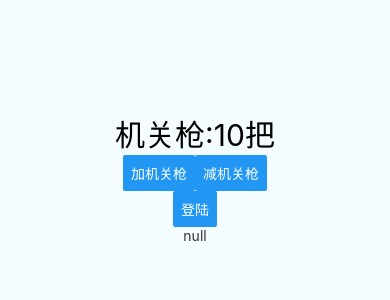
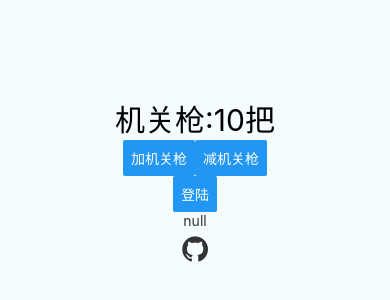
Before and after one commit to minedida/didaRN, a React Native app: screen / in a window 390 px wide. Shown: the part 242-542 px from the top of the page. Built offline with nearby package versions, Linux system fonts and the light colour scheme.

Commit message:
添加icons

```diff
--- a/package.json
+++ b/package.json
@@ -13,7 +13,8 @@
     "mobx": "^5.9.4",
     "mobx-react": "^5.4.3",
     "react": "16.8.3",
-    "react-native": "0.59.8"
+    "react-native": "0.59.8",
+    "react-native-vector-icons": "^6.4.2"
   },
   "devDependencies": {
     "@babel/core": "^7.4.5",
--- a/src/Child.tsx
+++ b/src/Child.tsx
@@ -3,6 +3,7 @@
 import axios from 'axios'
 import {inject, observer} from 'mobx-react';
 import {CounterStore} from "./store/CounterStore";
+import Icon from 'react-native-vector-icons/FontAwesome';
 
 type Props = {
   counter?: CounterStore
@@ -69,6 +70,7 @@
         {/*<Text style={styles.instructions}>{JSON.stringify(this.state.result ? this.state.result.token_type : this.state.result)}</Text>*/}
         <Text
           style={styles.instructions}>{JSON.stringify(showResult)}</Text>
+        <Icon name="github" size={30} color="#333" />
       </View>
     );
   }
```
Also changed, not shown: 21 other files (tests, documents, lock files or other folders).
